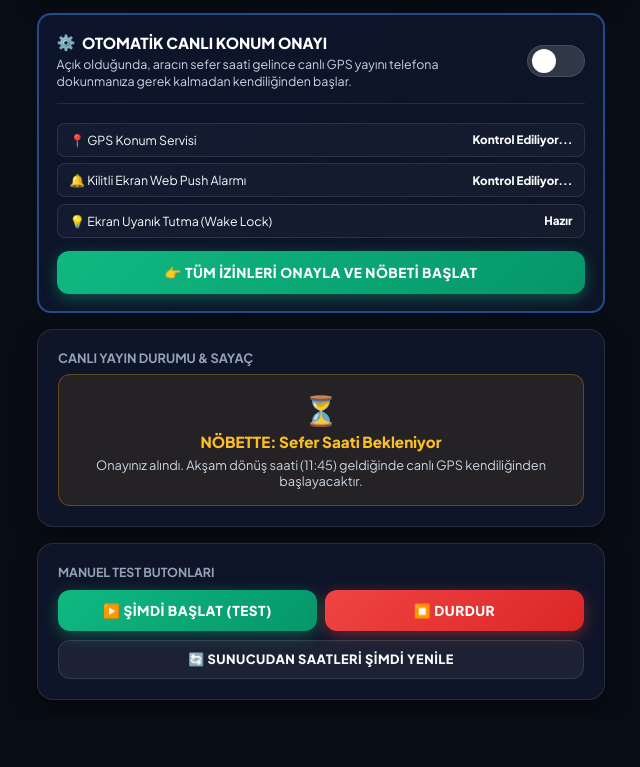
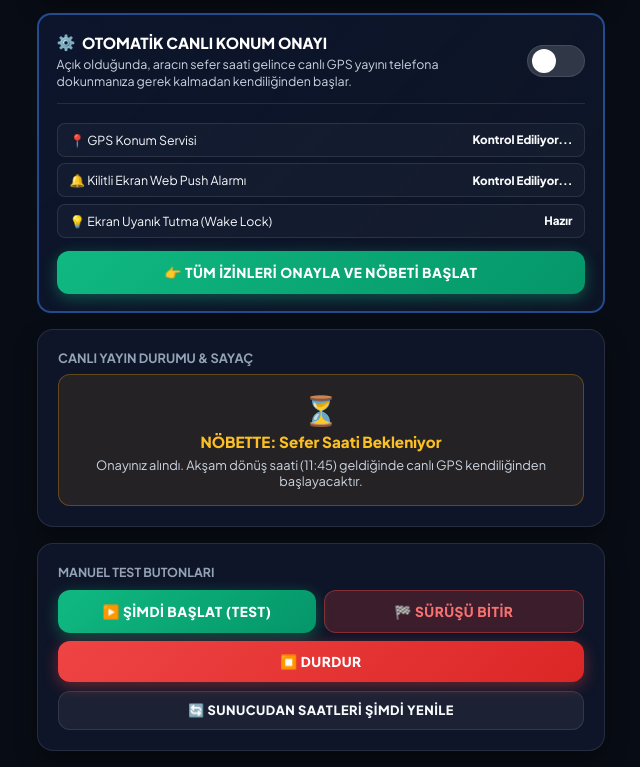
Before and after one commit to ofitoz93/servis360, a website: page driver.html in a window 1280 px wide. Shown: the part 752-1519 px from the top of the page, without its empty margins (319-959 px from the left). Before the commit the page ends 1468 px from the top, so only its background shows below. Drawn offline with Linux system fonts and the light colour scheme.

Commit message:
feat(driver): surusu bitir ve canli konumu kapat butonu eklendi

```diff
--- a/driver.html
+++ b/driver.html
@@ -569,6 +569,9 @@
               <div class="info-tile-val" id="txtLastSentTime" style="font-size: 0.85rem;">--:--:--</div>
             </div>
           </div>
+          <button type="button" class="btn-main" onclick="finishCurrentTrip()" style="margin-top: 1rem; background: linear-gradient(135deg, #ef4444, #b91c1c); color: #fff; box-shadow: 0 4px 15px rgba(239, 68, 68, 0.4); font-size: 0.95rem; padding: 0.9rem;">
+            🏁 Sürüşü Bitir & Canlı Konumu Kapat
+          </button>
         </div>
       </div>
 
@@ -578,11 +581,14 @@
           Manuel Test Butonları
         </div>
 
-        <div style="display: flex; gap: 0.5rem;">
-          <button type="button" class="btn-main btn-start" id="btnManualStart" onclick="manualStartTracking()" style="flex: 1; padding: 0.75rem; font-size: 0.85rem;">
+        <div style="display: flex; gap: 0.5rem; flex-wrap: wrap;">
+          <button type="button" class="btn-main btn-start" id="btnManualStart" onclick="manualStartTracking()" style="flex: 1; min-width: 130px; padding: 0.75rem; font-size: 0.85rem;">
             ▶️ Şimdi Başlat (Test)
           </button>
-          <button type="button" class="btn-main btn-stop" id="btnManualStop" onclick="manualStopTracking()" style="flex: 1; padding: 0.75rem; font-size: 0.85rem;">
+          <button type="button" class="btn-main" onclick="finishCurrentTrip()" style="flex: 1; min-width: 130px; padding: 0.75rem; font-size: 0.85rem; background: rgba(239, 68, 68, 0.2); border: 1px solid rgba(239, 68, 68, 0.4); color: #f87171;">
+            🏁 Sürüşü Bitir
+          </button>
+          <button type="button" class="btn-main btn-stop" id="btnManualStop" onclick="manualStopTracking()" style="padding: 0.75rem 1rem; font-size: 0.85rem;">
             ⏹️ Durdur
           </button>
         </div>
@@ -977,6 +983,22 @@
       }
     }
 
+    async function finishCurrentTrip() {
+      stopLiveTracking();
+
+      if (activeShuttle) {
+        try {
+          await fetch(`/api/shuttle/${activeShuttle.id}/finish-trip`, {
+            method: 'POST',
+            headers: { 'Content-Type': 'application/json' },
+            body: JSON.stringify({ trip_type: 'evening' })
+          });
+        } catch (e) {}
+      }
+
+      alert('🏁 SÜRÜŞ BİTİRİLDİ!\n\nCanlı GPS yayını kapatıldı ve şirket paneline iletildi.\n\nSistem tekrar nöbet moduna döndü.');
+    }
+
     function manualStartTracking() {
       startLiveTracking('evening', false);
     }
```
